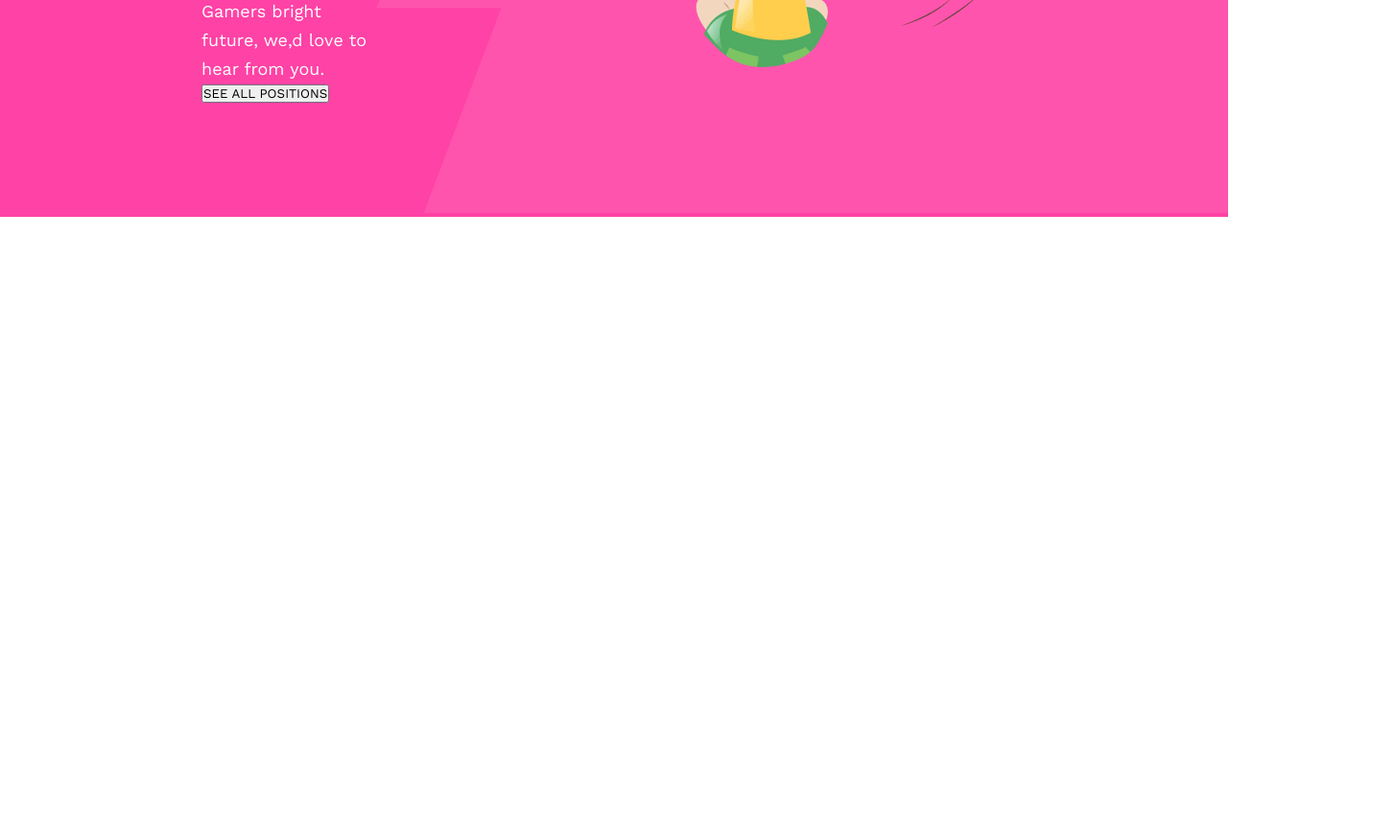
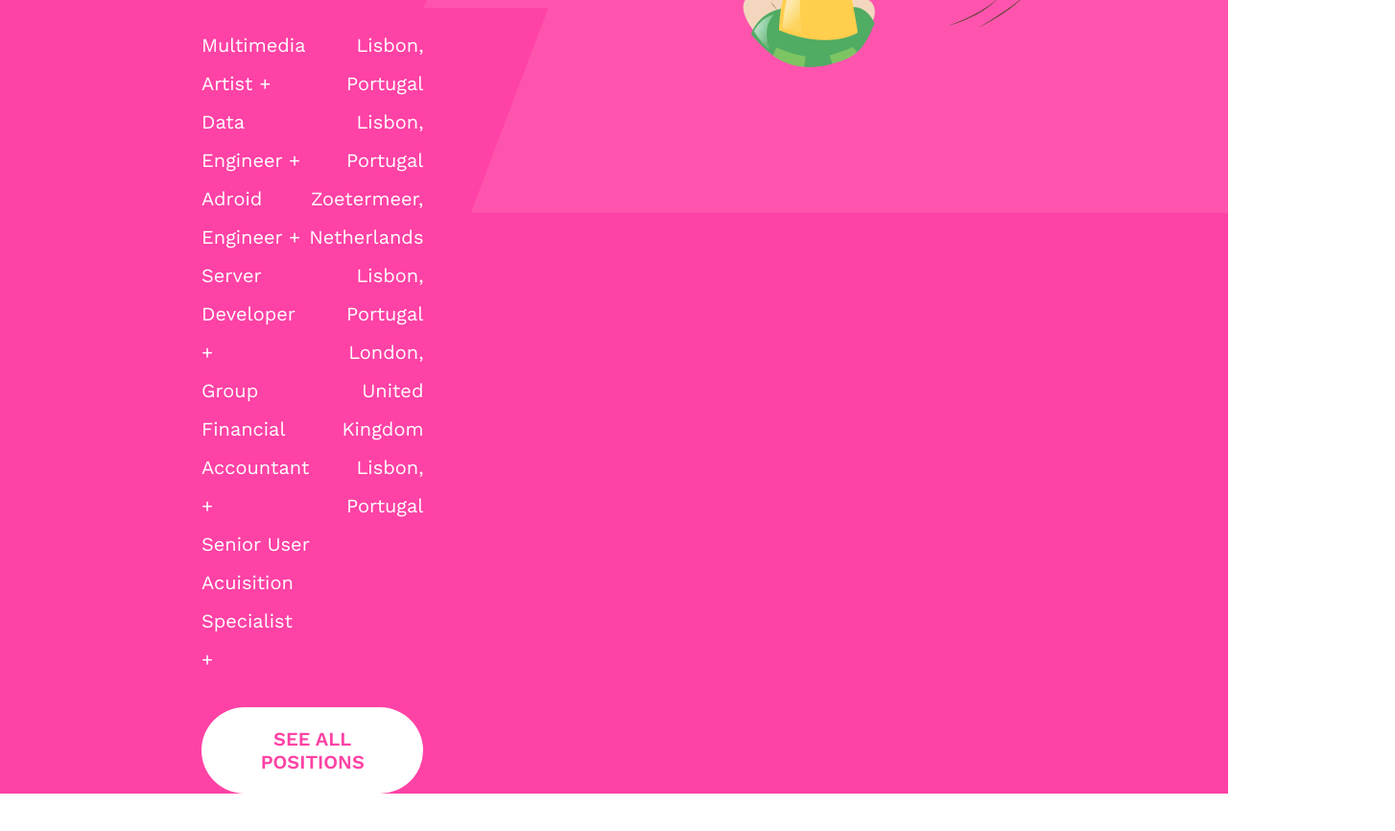
Before and after one commit to rudro987/B8A2-Gamer-Zone-Assignment, a plain HTML site: page index.html in a window 1280 px wide. Shown: the part 4013-4879 px from the top of the page at 96% size, 1454 px wide, since content can reach past the window. Before the commit the page ends 4239 px from the top, so only its background shows below. Drawn offline with nearby package versions, Linux system fonts and the light colour scheme.

Commit message:
career section done

```diff
--- a/index.html
+++ b/index.html
@@ -139,9 +139,29 @@
                 <div id="career-content">
                     <h1 id="career-title">Careers</h1>
                     <p id="career-desc">Gamer is driven to create the best and most fun games for our millions of players all around the world, and we,re always on the lookout for more top talent to join our growing team. If you,d like to help us make great games and be a part of Gamers bright future, we,d love to hear from you.</p>
-                    <div id="list1"></div>
-                    <div id="list2"></div>
-                    <button>SEE ALL POSITIONS</button>
+                    <div id="list">
+                    <div id="list1">
+                        <ul>
+                            <li>Multimedia Artist +</li>
+                            <li>Data Engineer +</li>
+                            <li>Adroid Engineer +</li>
+                            <li>Server Developer +</li>
+                            <li>Group Financial Accountant +</li>
+                            <li>Senior User Acuisition Specialist +</li>
+                        </ul>
+                    </div>
+                    <div id="list2">
+                        <ul>
+                            <li>Lisbon, Portugal</li>
+                            <li>Lisbon, Portugal </li>
+                            <li>Zoetermeer, Netherlands</li>
+                            <li>Lisbon, Portugal</li>
+                            <li>London, United Kingdom</li>
+                            <li>Lisbon, Portugal</li>
+                        </ul>
+                    </div>
+                </div>
+                    <button id="career-button"><span id="career-button-text">SEE ALL POSITIONS</span></button>
                 </div>
                 <div id="career-image">
                     <img src="./images/Group 65.png" alt="group-image">
--- a/styles.css
+++ b/styles.css
@@ -265,9 +265,10 @@ nav{
     top:70px;
     left:180px;
 }
+/* career style */
 #careers{
     margin-top:150px;
-
+    margin-bottom:100px;
 }
 .careers-container{
     background: var(--linear-pink);
@@ -282,6 +283,42 @@ nav{
 #career-title, #career-desc, #list1, list2{
     color:#FFF;
 }
-#career-title{
+#career-title, #career-desc{
     margin-bottom:30px;
 }
+#list{
+    display:flex;
+    justify-content:space-between;
+    line-height:40px;
+    margin-bottom:30px;
+}
+#list ul{
+    list-style-type: none;
+}
+#list ul li{
+    font-size:var(--paragraph-large-size)
+}
+#list1{
+    text-align: left;
+}
+#list2{
+    text-align:right;
+}
+#career-button{
+    display: inline-flex;
+    padding: 21px 40px;
+    align-items: flex-start;
+    gap: 10px;
+    border-radius: 48px;
+    background: #FFF;
+    border:none;
+
+}
+#career-button-text{
+    background: var(--linear-pink);
+    background-clip: text;
+    -webkit-background-clip: text;
+    -webkit-text-fill-color: transparent;
+    font-size: var(--paragraph-large-size);
+    font-weight: 600;
+}
```
